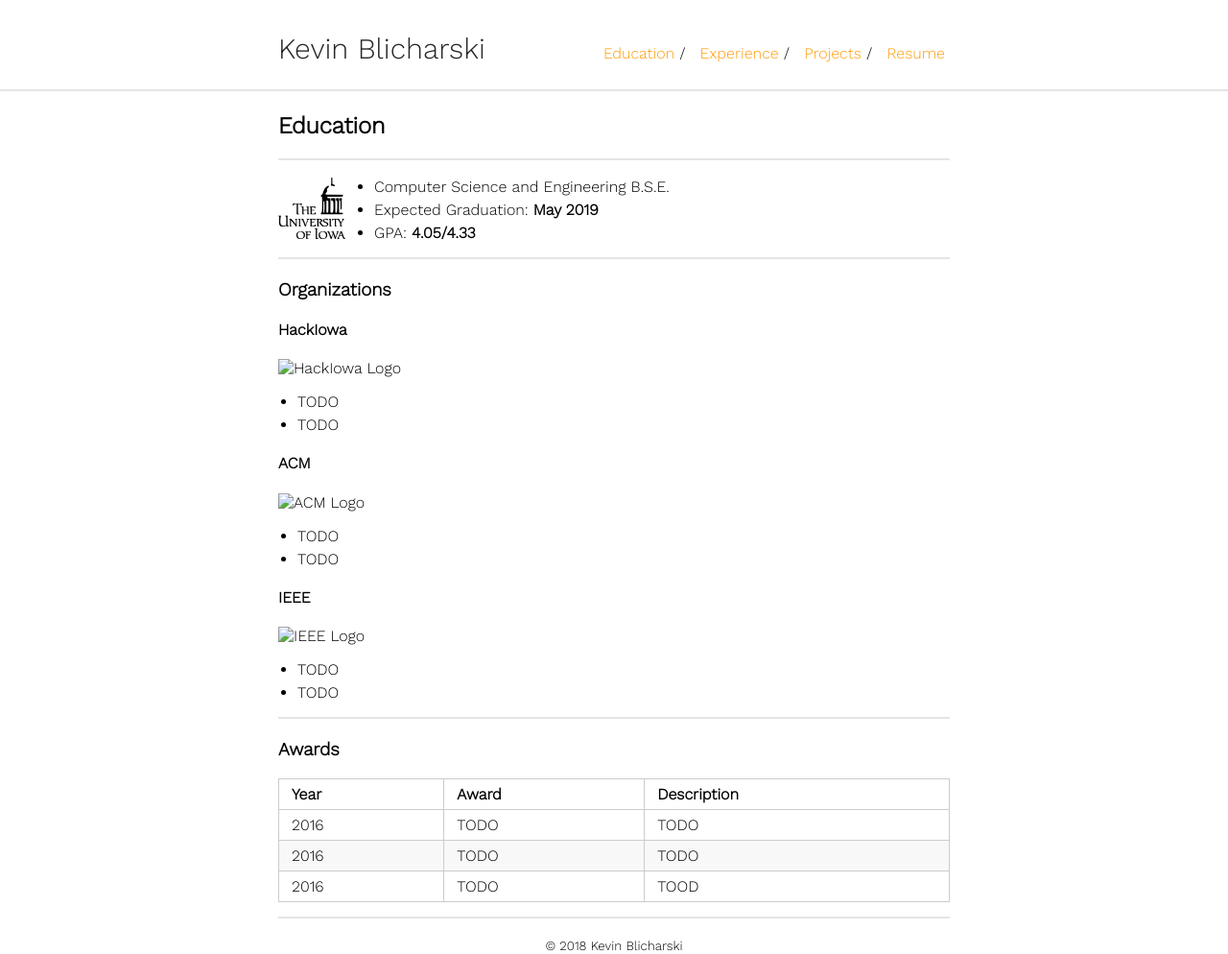
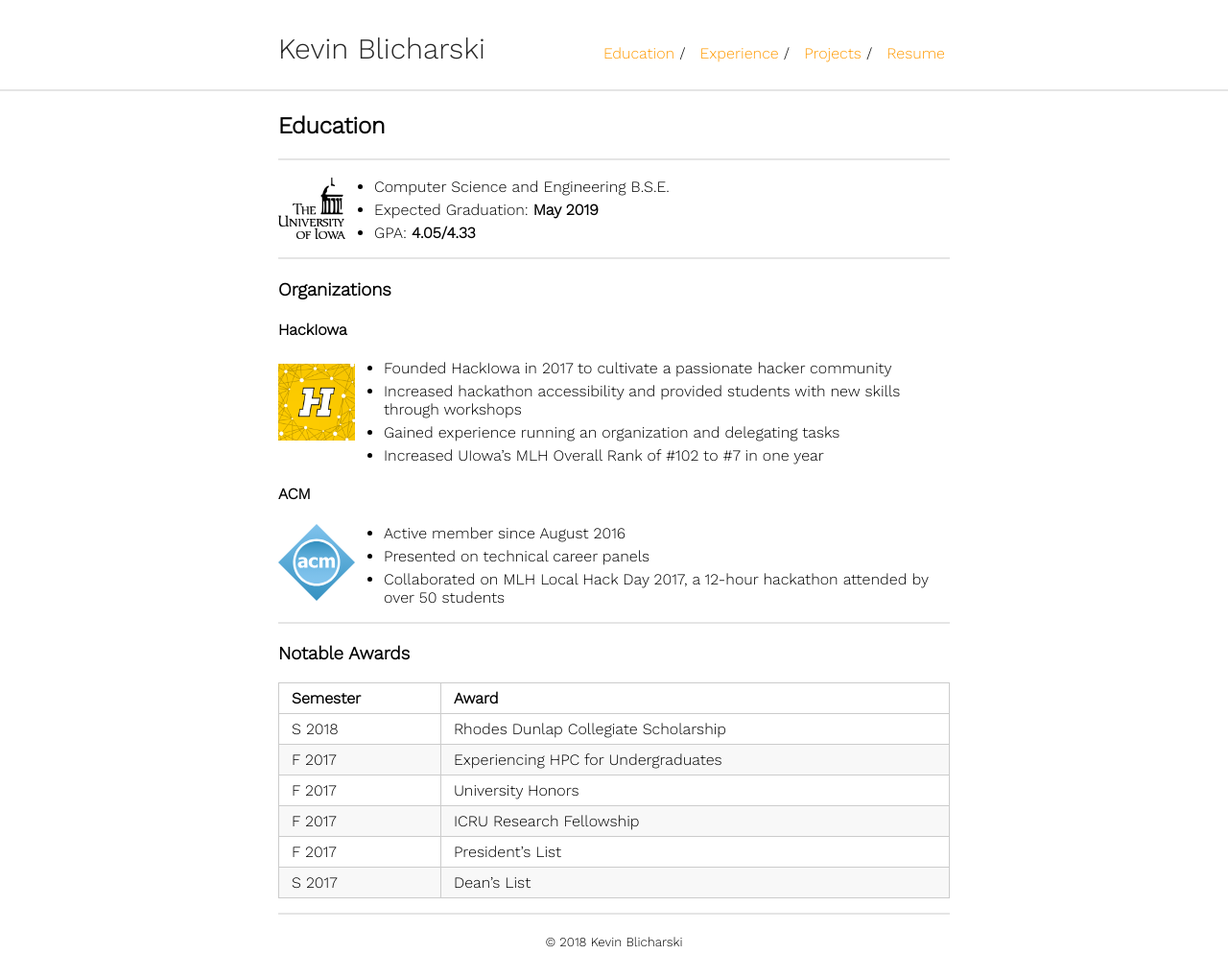
Before and after one commit to kblicharski/kblicharski.github.io, a Jekyll site: the page built from education.md, in a window 1280 px wide. Shown: the whole page at 96% size. Built offline with Jekyll 4.4.1, drawn with Linux system fonts in a browser that asks for light colours; our own code applies the rules of GitHub Pages for plain Markdown files.

Commit message:
finish education page

```diff
--- a/_config.yml
+++ b/_config.yml
@@ -22,6 +22,9 @@ devpost_icon: "assets/img/mark-devpost.svg"
 stackoverflow_icon: "assets/img/mark-stackoverflow.svg"
 twitter_icon: "assets/img/mark-twitter.svg"
 uiowa_logo: "assets/img/uiowa-logo.png"
+hackiowa_logo: "assets/img/hackiowa-logo.png"
+acm_logo: "assets/img/acm-logo.svg"
+ieee_logo: "assets/img/ieee-logo.svg"
 
 github_url: "https://github.com/kblicharski/"
 gitlab_url: "https://gitlab.com/kblicharski"
@@ -29,6 +32,8 @@ linkedin_url: "https://www.linkedin.com/in/kblicharski/"
 devpost_url: "https://devpost.com/kblicharski"
 stackoverflow_url: "https://stackoverflow.com/users/8261793/kevin-blicharski"
 twitter_url: "https://twitter.com/kevinblicharski"
+
+hackathon_faq: "https://mlh.io/faq#what-is-a-hackathon"
 
 sass:
     style: compressed
--- a/_sass/typography.scss
+++ b/_sass/typography.scss
@@ -59,11 +59,18 @@
         width: 32px;
         padding: 5px;
     }
-    .uiowa-picture {
+    .education-picture {
         height: 10%;
         width: 10%;
         float: left;
         padding-right: 30px;
+    }
+    .club-picture {
+        height: 80px;
+        width: 80px;
+        float: left;
+        padding-right: 30px;
+        padding-bottom: 20px;
     }
     .contact-images {
         float: left;
--- a/education.md
+++ b/education.md
@@ -6,7 +6,7 @@ layout: default
 
 ---
 <img
-    class="uiowa-picture"
+    class="education-picture"
     src="{{ site.uiowa_logo }}"
     alt="University of Iowa Logo">
 
@@ -19,31 +19,34 @@ layout: default
 ### Organizations
 #### HackIowa
 <img
+    style="margin-top: 5px;"
+    class="club-picture"
     src="{{ site.hackiowa_logo }}"
     alt="HackIowa Logo">
-- TODO
-- TODO
+- Founded HackIowa in 2017 to cultivate a passionate hacker community
+- Increased hackathon accessibility and provided students with new skills through workshops
+- Gained experience running an organization and delegating tasks
+- Increased UIowa's MLH Overall Rank of #102 to #7 in one year
+
 
 #### ACM
 <img
+    class="club-picture"
     src="{{ site.acm_logo }}"
     alt="ACM Logo">
-- TODO
-- TODO
-
-#### IEEE
-<img
-    src="{{ site.ieee_logo }}"
-    alt="IEEE Logo">
-- TODO
-- TODO
+- Active member since August 2016
+- Presented on technical career panels
+- Collaborated on MLH Local Hack Day 2017, a 12-hour hackathon attended by over 50 students
 
 ---
 
-### Awards
+### Notable Awards
 
-Year | Award | Description
------|-------|--------
-2016 | TODO  | TODO
-2016 | TODO  | TODO
-2016 | TODO  | TOOD
+Semester | Award
+-------|-------
+S 2018 | Rhodes Dunlap Collegiate Scholarship
+F 2017 | Experiencing HPC for Undergraduates
+F 2017 | University Honors
+F 2017 | ICRU Research Fellowship
+F 2017 | President's List
+S 2017 | Dean's List
```
Also changed, not shown: _includes/contact.md (+3 -2 lines), _posts/2018-09-30-welcome-to-jekyll.markdown (deleted, +0 -25 lines), about.md (deleted, +0 -18 lines), experience.md (+10 -10 lines), projects.md (+35 -1 lines), assets/img/acm-logo.svg (added), assets/img/hackiowa-logo.png (added), 4 other files.
